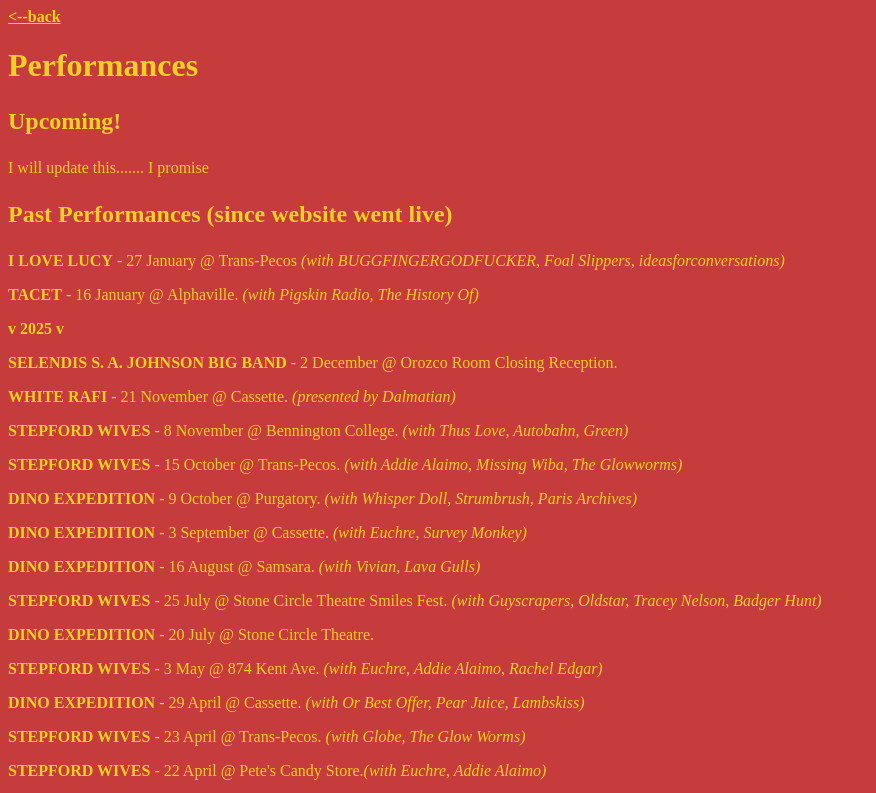
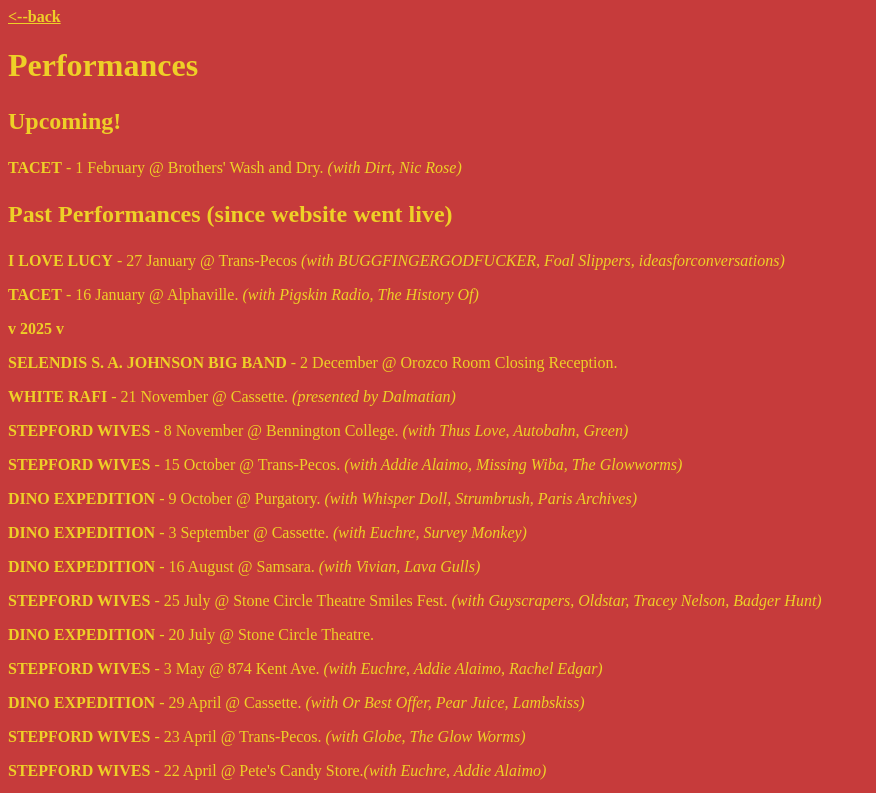
Before and after one commit to mccabeteems/mccabeteems.github.io, a plain HTML site: page performances.html in a window 1280 px wide. Shown: the top 793 px of the page, without its empty margins (0-876 px from the left). Drawn offline with Linux system fonts and the light colour scheme.

Commit message:
edit perf

```diff
--- a/performances.html
+++ b/performances.html
@@ -23,7 +23,7 @@
 			</a>
         <h1>Performances</h1>
 		<h3>Upcoming!</h3>
-		<p>I will update this....... I promise</p>
+		<p><strong>TACET</strong> - 1 February @ Brothers' Wash and Dry. <i>(with Dirt, Nic Rose)</i></p>
 
 		<h3>Past Performances (since website went live)</h3>
 		<p><strong>I LOVE LUCY</strong> - 27 January @ Trans-Pecos <i>(with BUGGFINGERGODFUCKER, Foal Slippers, ideasforconversations)</i></p>
```
